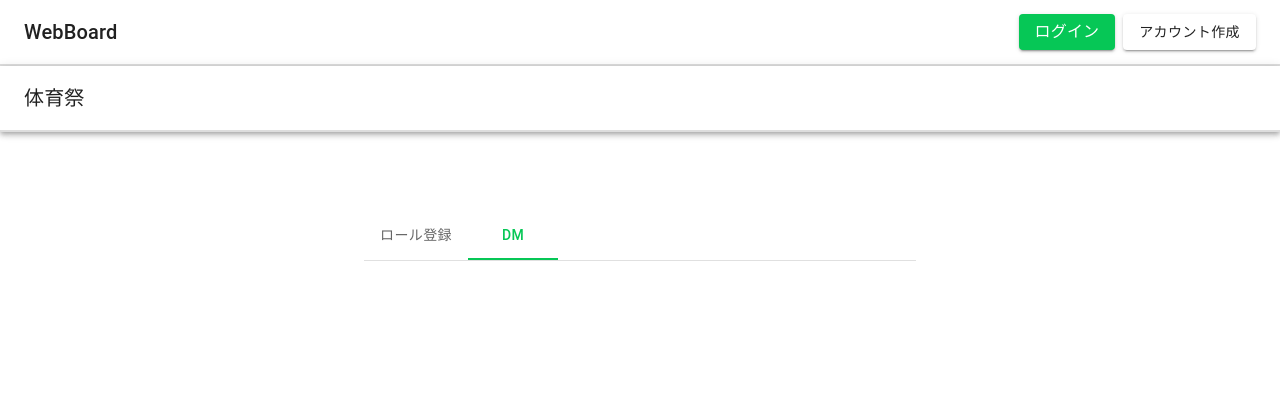
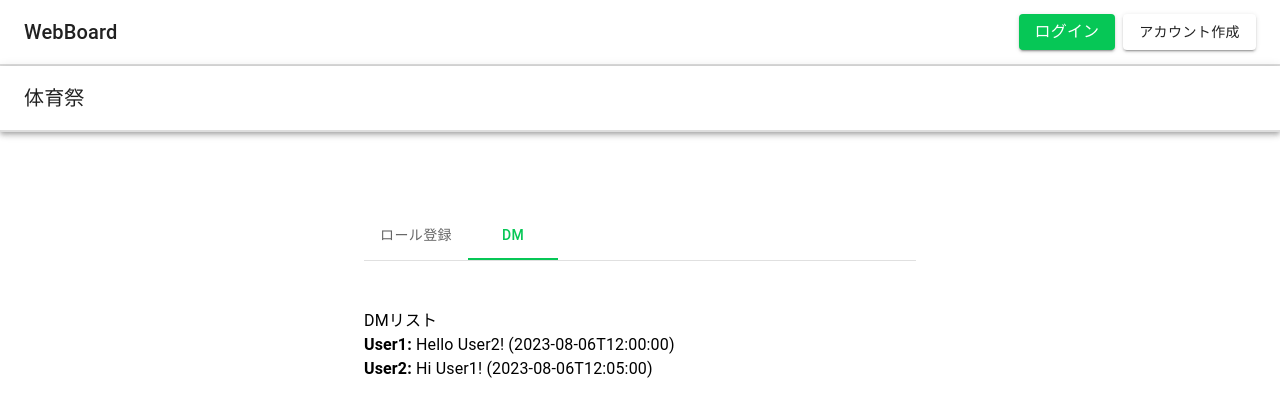
Before and after one commit to naka520/hazimete_mosafrontend, a React (Create React App) app: page /Administrator/Dm in a window 1280 px wide. Shown: the top 416 px of the page. Built offline with nearby package versions, Linux system fonts and the light colour scheme.

Commit message:
[add]DMのリスト表示の仮置き

```diff
--- a/src/Administrator/Dm.tsx
+++ b/src/Administrator/Dm.tsx
@@ -1,5 +1,6 @@
 import React, { useState } from "react";
 import { ThemeProvider, createTheme } from "@mui/material/styles";
+import mockDmList from "./mockData";
 
 import {
   TextField,
@@ -101,6 +102,16 @@ const DM: React.FC = () => {
             </TabContext>
             </ThemeProvider>
           </Box>
+          <div>
+      <h1>DMリスト</h1>
+      <ul>
+        {mockDmList.map((dm: { id: React.Key | null | undefined; sender: string | number | boolean | React.ReactElement<any, string | React.JSXElementConstructor<any>> | Iterable<React.ReactNode> | React.ReactPortal | null | undefined; content: string | number | boolean | React.ReactElement<any, string | React.JSXElementConstructor<any>> | Iterable<React.ReactNode> | React.ReactPortal | null | undefined; timestamp: string | number | boolean | React.ReactElement<any, string | React.JSXElementConstructor<any>> | Iterable<React.ReactNode> | React.ReactPortal | null | undefined; }) => (
+          <li key={dm.id}>
+            <strong>{dm.sender}:</strong> {dm.content} ({dm.timestamp})
+          </li>
+        ))}
+      </ul>
+    </div>
       </Box>
     </Container>
     </div>
--- a/src/Administrator/DmPanel.tsx
+++ b/src/Administrator/DmPanel.tsx
@@ -14,6 +14,7 @@ import Header from "./../header";
 import SubHeader from "./../subheader";
 import { Navigate } from "react-router-dom";
 import { TabContext, TabList, TabPanel } from "@mui/lab";
+import mockDmList from "./mockData";
 
 interface Message {
   id: number;
@@ -120,6 +121,7 @@ const DM: React.FC = () => {
           送信
         </Button>
       </Box>
+
       </Box>
     </Container>
     </div>
--- /dev/null
+++ b/src/Administrator/mockData.tsx
@@ -0,0 +1,26 @@
+// mockData.ts
+
+export interface Dm {
+    id: number;
+    sender: string;
+    content: string;
+    timestamp: string;
+  }
+
+  const mockData: Dm[] = [
+    {
+      id: 1,
+      sender: "User1",
+      content: "Hello User2!",
+      timestamp: "2023-08-06T12:00:00",
+    },
+    {
+      id: 2,
+      sender: "User2",
+      content: "Hi User1!",
+      timestamp: "2023-08-06T12:05:00",
+    },
+    // Add more mock DMs here if needed
+  ];
+
+  export default mockData;
```
